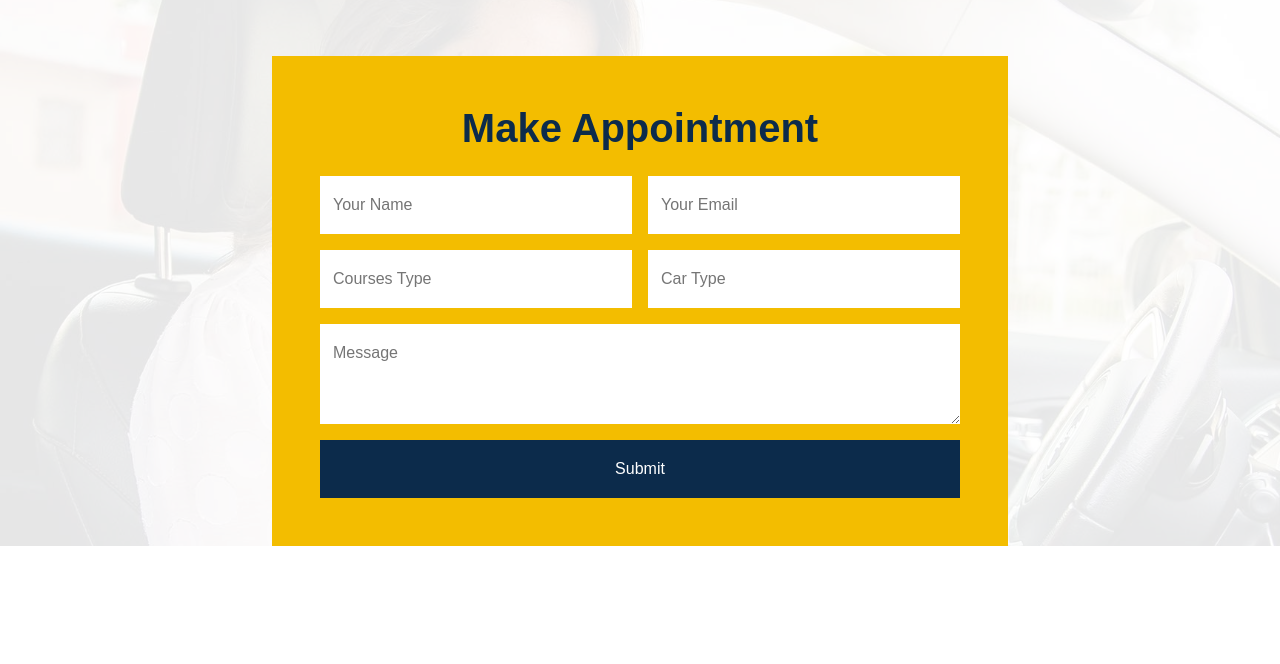
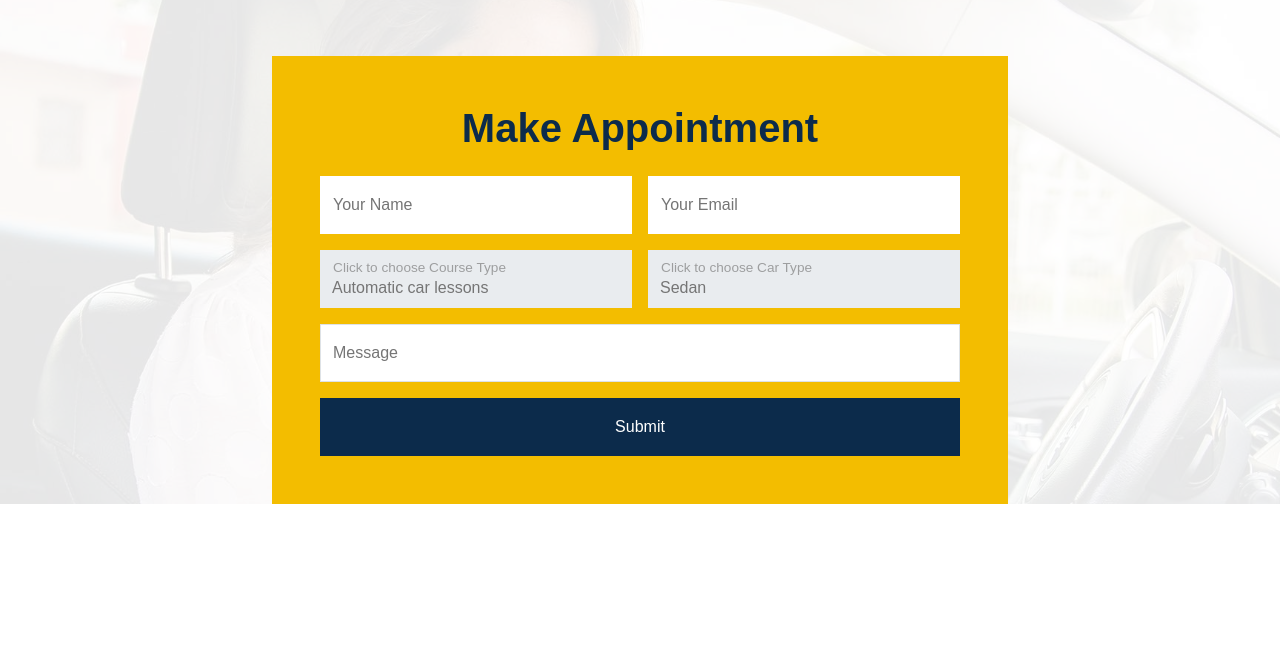
Before and after one commit to tonnymwanza/DRIVING, a Django app: page / in a window 1280 px wide. Shown: the part 2632-3296 px from the top of the page. Run offline with Django 4.2, Linux system fonts and the light colour scheme; some libraries are stand-ins or nearby versions.

Commit message:
recent commits

```diff
--- a/driving_app/forms.py
+++ b/driving_app/forms.py
@@ -8,8 +8,12 @@ class AppointmentForm(forms.Form):
         ('highway', 'Highway driving lesson'),
         ('international', 'International driving ')
     )
-    name = forms.CharField(widget=forms.TextInput(attrs={'placeholder':'Your Name', 'class': ''}))
-    email = forms.EmailField()
-    course_type = forms.CharField(widget=forms.RadioSelect(choices=courses, attrs={''}))
-    cart_type = forms.CharField()
-    message = forms.CharField()
+    cars = (
+        ('sedan', 'Sedan'),
+        ('truck', 'Truck')
+    )
+    name = forms.CharField(widget=forms.TextInput(attrs={'placeholder':'Your Name', 'class': 'form-control border-0'}))
+    email = forms.EmailField(widget=forms.EmailInput(attrs={'placeholder': 'Your Email', 'class': 'form-control border-0'}))
+    course_type = forms.CharField(widget=forms.Select(attrs={'choices': 'courses', 'class': 'form-control border-0', 'placeholder': 'Click to choose Course Type'}, choices=courses))
+    car_type = forms.CharField(widget=forms.Select(attrs={'placeholder': 'Click to choose Car Type', 'class': 'form-control border-0'}, choices=cars))
+    message = forms.CharField(widget=forms.TextInput(attrs={'placeholder': 'Message', 'class': 'form-control border', 'rows': '8'}))
--- a/driving_app/urls.py
+++ b/driving_app/urls.py
@@ -14,4 +14,5 @@ urlpatterns = [
     path('contact', ContactView.as_view(), name='contact'),
     path('register', views.register, name='register'),
     path('login', views.login, name='login'),
+    path('appointment', views.appointment, name='appointment'),
 ]
--- a/driving_app/views.py
+++ b/driving_app/views.py
@@ -6,12 +6,17 @@ from django.contrib.auth import authenticate
 from django.contrib import auth
 from django.contrib import messages
 
+from . forms import AppointmentForm
 # Create your views here.
 
 class HomeView(View):
 
     def get(self, request):
-        return render(request, 'index.html')
+        form = AppointmentForm(request.GET)
+        context = {
+            'form': form
+        }
+        return render(request, 'index.html', context)
 
 class AboutView(View):
 
@@ -63,3 +68,6 @@ def login(request):
             messages.error(request, 'invalid credentials')
             return redirect('login')
     return render(request, 'login.html')
+
+def appointment(request):
+    return redirect('index')
--- a/templates/index.html
+++ b/templates/index.html
@@ -312,31 +312,36 @@
                             <div class="row g-3">
                                 <div class="col-sm-6">
                                     <div class="form-floating">
-                                        <input type="text" class="form-control border-0" id="gname" placeholder="Gurdian Name">
+                                        <!-- <input type="text" class="form-control border-0" id="gname" placeholder="Gurdian Name"> -->
+                                        {{form.name}}
                                         <label for="gname">Your Name</label>
                                     </div>
                                 </div>
                                 <div class="col-sm-6">
                                     <div class="form-floating">
-                                        <input type="email" class="form-control border-0" id="gmail" placeholder="Gurdian Email">
+                                        <!-- <input type="email" class="form-control border-0" id="gmail" placeholder="Gurdian Email"> -->
+                                        {{form.email}}
                                         <label for="gmail">Your Email</label>
                                     </div>
                                 </div>
                                 <div class="col-sm-6">
                                     <div class="form-floating">
-                                        <input type="text" class="form-control border-0" id="cname" placeholder="Child Name">
-                                        <label for="cname">Courses Type</label>
+                                        <!-- <input type="text" class="form-control border-0" id="cname" placeholder="Child Name"> -->
+                                        {{form.course_type}}
+                                        <label for="cname">Click to choose Course Type</label>
                                     </div>
                                 </div>
                                 <div class="col-sm-6">
                                     <div class="form-floating">
-                                        <input type="text" class="form-control border-0" id="cage" placeholder="Child Age">
-                                        <label for="cage">Car Type</label>
+                                        <!-- <input type="text" class="form-control border-0" id="cage" placeholder="Child Age"> -->
+                                        {{form.car_type}}
+                                        <label for="cage">Click to choose Car Type</label>
                                     </div>
                                 </div>
                                 <div class="col-12">
                                     <div class="form-floating">
-                                        <textarea class="form-control border-0" placeholder="Leave a message here" id="message" style="height: 100px"></textarea>
+                                        <!-- <textarea class="form-control border-0" placeholder="Leave a message here" id="message" style="height: 100px"></textarea> -->
+                                        {{form.message}}
                                         <label for="message">Message</label>
                                     </div>
                                 </div>
```
